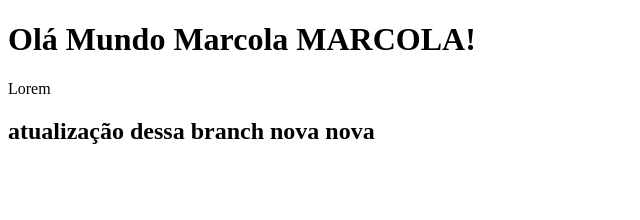
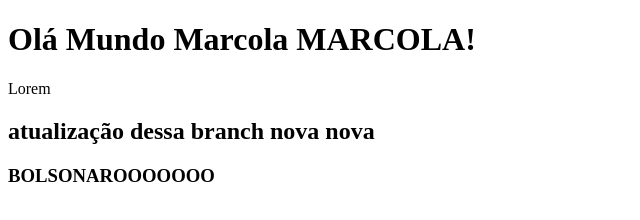
Before and after one commit to cathio-dev/Como-trabalhar-com-Git-e-GitHub-no-VsCode, a plain HTML site: page index.html in a window 1280 px wide. Shown: the whole page, without its empty margins (0-640 px from the left). Drawn offline with Linux system fonts and the light colour scheme.

Commit message:
BOLSONARO

```diff
--- a/index.html
+++ b/index.html
@@ -10,5 +10,6 @@
     <p>Lorem
     </p>
     <h2> atualização dessa branch nova nova</h2>
+    <h3> BOLSONAROOOOOOO</h3>
 </body>
 </html>
```
